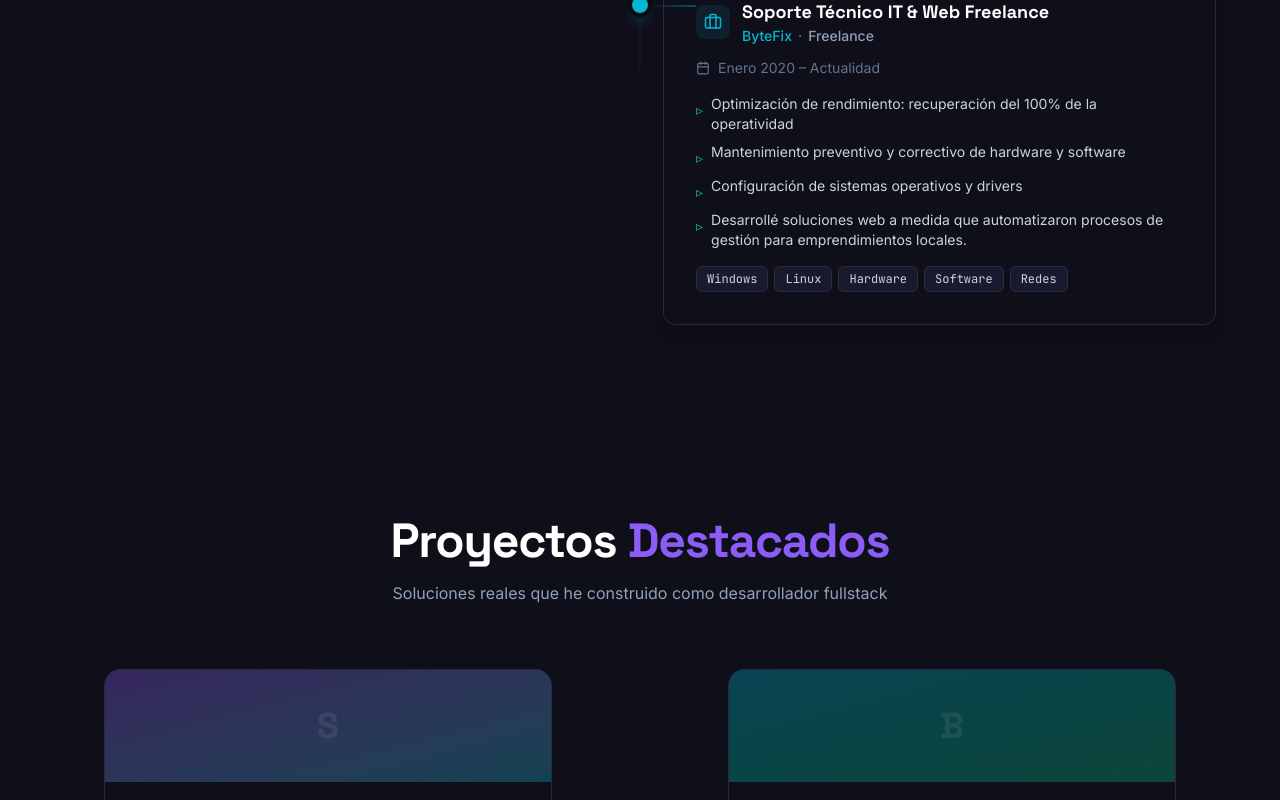
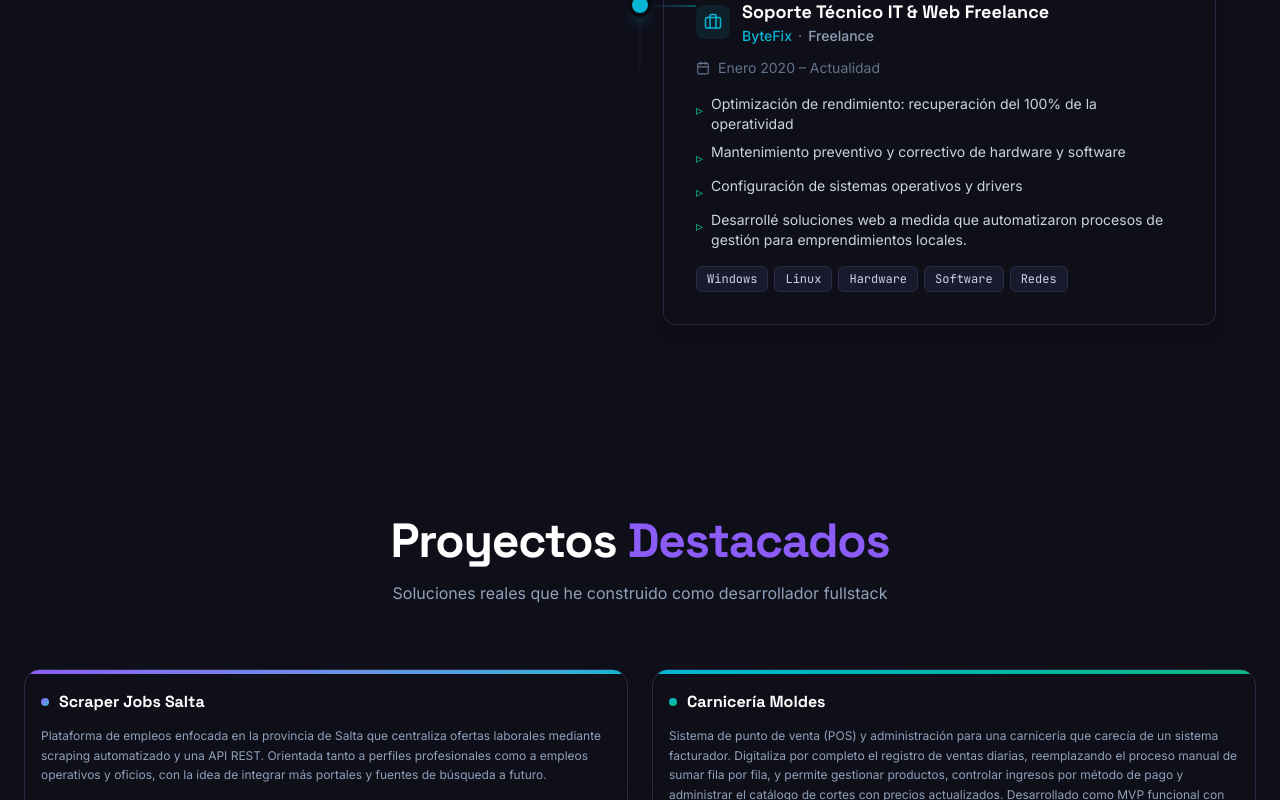
Before and after one commit to alejandro-uar/my-portfolio, a React (Vite) app: page / in a window 1280 px wide. Shown: the part 2781-3581 px from the top of the page. Built offline with nearby package versions, Linux system fonts and the light colour scheme.

Commit message:
Refactor code v2

```diff
--- a/src/components/layout/Footer/Footer.jsx
+++ b/src/components/layout/Footer/Footer.jsx
@@ -21,10 +21,6 @@ const Footer = () => {
             <div className="flex items-center gap-2 text-sm">
               <Mail size={16} className="text-brand-cyan" />
               <span>{footerInfo.email}</span>
-            </div>
-            <div className="flex items-center gap-2 text-sm">
-              <Phone size={16} className="text-brand-cyan" />
-              <span>{footerInfo.phone}</span>
             </div>
           </FooterColumn>
 
--- a/src/components/sections/About/AboutAvailability.jsx
+++ b/src/components/sections/About/AboutAvailability.jsx
@@ -9,7 +9,7 @@ const availabilityItems = [
   {
     icon: Clock,
     label: "Modalidad",
-    value: "Remoto / Presencial (Salta)"
+    value: "Remoto / Presencial"
   },
   {
     icon: Zap,
--- a/src/components/sections/About/AboutProfile.jsx
+++ b/src/components/sections/About/AboutProfile.jsx
@@ -5,7 +5,7 @@ const AboutProfile = () => {
       <div className="lg:col-span-5 bg-deep-800/80 border border-border-500 rounded-xl p-6 shadow-lg">
         <div className="space-y-4 text-slate-300 leading-relaxed">
           <p>
-            Soy un Developer Web con experiencia en la creación de interfaces de usuario y el desarrollo de servicios backend mediante APIs REST. Mi enfoque principal está en el desarrollo backend con tecnologías como Node.js, NestJS y Express, complementando mi perfil con experiencia práctica en el frontend utilizando React y Next.js.
+            Soy un Developer Web con experiencia en la creación de interfaces de usuario y el desarrollo de servicios backend. Mi enfoque principal está en el desarrollo backend con tecnologías como Node.js, NestJS y Express, complementando mi perfil con experiencia práctica en el frontend utilizando React y Next.js.
           </p>
           <p>
             Además, cuento con una base técnica sólida en soporte IT, redes y sistemas operativos Windows/Linux. Esta combinación me permite abordar proyectos con una visión integral.
--- a/src/components/sections/Educations/educationData.js
+++ b/src/components/sections/Educations/educationData.js
@@ -1,4 +1,10 @@
 const educationData = [
+  {
+    title: "Técnico universitario en infraestructuras Cloud & Devops",
+    institution: "UPATECO - Universidad Provincial de Tecnología y Ciencias Aplicadas",
+    period: "2026 - en curso",
+    type: "Técnico Universitario",
+  },
   {
     title: "Full Stack Web Developer",
     subtitle: "Especialidad Backend",
--- a/src/components/sections/Hero/Hero.jsx
+++ b/src/components/sections/Hero/Hero.jsx
@@ -52,7 +52,7 @@ const Hero = ({ onScroll }) => {
 
           <a
             href="/cv.pdf"
-            download
+            download="AlejandroLuna-cv"
             className="inline-flex items-center gap-2 px-8 py-4 border border-brand-amber/50 text-brand-amber rounded-lg font-medium hover:bg-brand-amber/10 hover:border-brand-amber transition-all"
           >
             <Download size={18} />
--- a/src/components/sections/Projects/ProjectCard.jsx
+++ b/src/components/sections/Projects/ProjectCard.jsx
@@ -2,18 +2,14 @@ import { ExternalLink } from "lucide-react"
 import useReveal from "../../../hooks/useReveal"
 
 const gradients = [
-  "from-brand-violet/40 to-brand-cyan/40",
-  "from-brand-cyan/40 to-brand-emerald/40",
-  "from-brand-violet/40 to-brand-emerald/40",
-  "from-brand-cyan/40 to-brand-violet/40",
+  "from-brand-violet to-brand-cyan",
+  "from-brand-cyan to-brand-emerald",
+  "from-brand-violet to-brand-emerald",
+  "from-brand-cyan to-brand-violet",
 ]
 
-const animations = [
-  "animate-fade-in-left",
-  "animate-fade-in-right",
-  "animate-fade-in-right",
-  "animate-fade-in-left",
-]
+const getAnimation = (index) =>
+  index % 2 === 0 ? "animate-fade-in-left" : "animate-fade-in-right"
 
 const borderAccents = [
   "hover:border-brand-cyan/50",
@@ -28,63 +24,58 @@ const ProjectCard = ({ project, index }) => {
   return (
     <div
       ref={ref}
-      className={`bg-deep-800/80 backdrop-blur border border-border-500 rounded-2xl overflow-hidden flex flex-col group hover:scale-[1.02] hover:shadow-xl transition-all duration-300 w-full max-w-md mx-auto ${
+      className={`bg-deep-800/80 backdrop-blur border border-border-500 rounded-2xl overflow-hidden flex flex-col group hover:-translate-y-1 hover:shadow-xl transition-all duration-300 w-full ${
         borderAccents[index % borderAccents.length]
       } ${
-        isVisible ? animations[index % animations.length] : "opacity-0"
+        isVisible ? getAnimation(index) : "opacity-0"
       }`}
       style={{ animationDelay: `${index * 0.12}s` }}
     >
-      <div
-        className={`h-28 bg-gradient-to-br ${gradients[index % gradients.length]} flex items-center justify-center relative overflow-hidden`}
-      >
-        <div className="absolute inset-0 bg-deep-900/20 group-hover:opacity-0 transition-opacity duration-500" />
-        <div className="absolute inset-0 opacity-0 group-hover:opacity-100 transition-opacity duration-500 bg-gradient-to-br from-brand-cyan/10 to-brand-violet/10" />
-        <span className="text-4xl font-black text-white/10 select-none font-heading group-hover:scale-110 group-hover:text-white/20 transition-all duration-500">
-          {project.title.charAt(0)}
-        </span>
-      </div>
+      <div className={`h-1 bg-gradient-to-r ${gradients[index % gradients.length]}`} />
 
-      <div className="p-4 flex flex-col gap-2 flex-1">
-        <h3 className="text-base font-bold text-white font-heading">
-          {project.title}
-        </h3>
+      <div className="p-4 flex flex-col gap-3 flex-1">
+        <div className="flex items-center gap-2.5">
+          <div className={`w-2 h-2 rounded-full bg-gradient-to-br ${gradients[index % gradients.length]}`} />
+          <h3 className="text-base font-bold text-white font-heading">
+            {project.title}
+          </h3>
+        </div>
 
-        <p className="text-slate-300 text-xs leading-relaxed">
+        <p className="text-slate-400 text-xs leading-relaxed">
           {project.description}
         </p>
 
         {project.highlights && project.highlights.length > 0 && (
-          <ul className="space-y-0.5 text-xs text-slate-300">
+          <ul className="space-y-1 text-xs text-slate-400">
             {project.highlights.map((item, i) => (
               <li key={i} className="flex items-start gap-2">
-                <span className="text-brand-emerald mt-0.5 shrink-0">▹</span>
+                <span className="text-brand-emerald mt-1 shrink-0">▹</span>
                 {item}
               </li>
             ))}
           </ul>
         )}
 
-        <div className="flex flex-wrap gap-1 mt-1">
+        <div className="flex flex-wrap gap-1.5 mt-auto pt-2">
           {project.tech.map((tech, i) => (
             <span
               key={i}
-              className="px-2 py-0.5 text-[11px] font-mono rounded-md bg-surface-700/80 border border-border-500 text-slate-300"
+              className="px-2 py-0.5 text-[10px] font-mono rounded-full bg-surface-700/60 border border-border-500 text-slate-400"
             >
               {tech}
             </span>
           ))}
         </div>
 
-        <div className="flex gap-2 mt-auto pt-2">
+        <div className="flex gap-2 pt-2">
           {project.demoUrl && (
             <a
               href={project.demoUrl}
               target="_blank"
               rel="noopener noreferrer"
-              className="flex justify-center w-full gap-1.5 px-3 py-1.5 bg-gradient-to-r from-brand-violet to-brand-cyan rounded-lg text-xs hover:shadow-lg hover:shadow-brand-cyan/20 transition-all"
+              className="flex justify-center w-full gap-1.5 px-3 py-1.5 bg-gradient-to-r from-brand-violet to-brand-cyan rounded-lg text-xs font-medium hover:shadow-lg hover:shadow-brand-cyan/20 transition-all"
             >
-              <ExternalLink size={16} />
+              <ExternalLink size={14} />
               Demo
             </a>
           )}
@@ -93,9 +84,9 @@ const ProjectCard = ({ project, index }) => {
               href={project.githubUrl}
               target="_blank"
               rel="noopener noreferrer"
-              className="flex justify-center w-full gap-1.5 px-3 py-1.5 border border-border-400 rounded-lg text-xs text-slate-300 hover:bg-surface-700/60 hover:border-slate-500 transition-all"
+              className="flex justify-center w-full gap-1.5 px-3 py-1.5 border border-border-400 rounded-lg text-xs text-slate-400 hover:bg-surface-700/60 hover:border-slate-500 transition-all"
             >
-              <ExternalLink size={16} />
+              <ExternalLink size={14} />
               Código
             </a>
           )}
--- a/src/components/sections/Projects/Projects.jsx
+++ b/src/components/sections/Projects/Projects.jsx
@@ -20,7 +20,7 @@ const Projects = () => {
           </p>
         </div>
 
-        <div className="grid gap-4 grid-cols-1 md:grid-cols-2">
+        <div className="grid gap-6 grid-cols-1 md:grid-cols-2 items-stretch">
           {projectsData.map((project, index) => (
             <ProjectCard
               key={index}
--- a/src/components/sections/Projects/projectsData.js
+++ b/src/components/sections/Projects/projectsData.js
@@ -18,6 +18,26 @@ const projectsData = [
     ],
     image: "/projects/scraper-jobs.jpg",
     demoUrl: "https://scraper-frontend-salta.vercel.app/",
+    githubUrl: "",
+  },
+  {
+    title: "Carnicería Moldes",
+    description:
+      "Sistema de punto de venta (POS) y administración para una carnicería que carecía de un sistema facturador. Digitaliza por completo el registro de ventas diarias, reemplazando el proceso manual de sumar fila por fila, y permite gestionar productos, controlar ingresos por método de pago y administrar el catálogo de cortes con precios actualizados. Desarrollado como MVP funcional con miras a incorporar facturación electrónica y módulo de pedidos a futuro.",
+    highlights: [
+      "POS interactivo con búsqueda de productos y cálculo de precio por peso en kg",
+      "Panel administrativo con catálogo de productos y reporte de ventas filtrado por método de pago",
+      "Mock API integrada con datos de prueba para demostración sin backend",
+    ],
+    tech: [
+      "React",
+      "Vite",
+      "Tailwind CSS",
+      "React Router",
+      "JavaScript (JSX)",
+    ],
+    image: "/projects/carniceria.jpg",
+    demoUrl: "https://carniceria-frontend-five.vercel.app/",
     githubUrl: "",
   },
   {
@@ -43,26 +63,6 @@ const projectsData = [
     githubUrl: "",
   },
   {
-    title: "Carnicería Moldes",
-    description:
-      "Sistema de punto de venta (POS) y administración para una carnicería que carecía de un sistema facturador. Digitaliza por completo el registro de ventas diarias, reemplazando el proceso manual de sumar fila por fila, y permite gestionar productos, controlar ingresos por método de pago y administrar el catálogo de cortes con precios actualizados. Desarrollado como MVP funcional con miras a incorporar facturación electrónica y módulo de pedidos a futuro.",
-    highlights: [
-      "POS interactivo con búsqueda de productos y cálculo de precio por peso en kg",
-      "Panel administrativo con catálogo de productos y reporte de ventas filtrado por método de pago",
-      "Mock API integrada con datos de prueba para demostración sin backend",
-    ],
-    tech: [
-      "React",
-      "Vite",
-      "Tailwind CSS",
-      "React Router",
-      "JavaScript (JSX)",
-    ],
-    image: "/projects/carniceria.jpg",
-    demoUrl: "",
-    githubUrl: "",
-  },
-  {
     title: "MyCloset",
     description:
       "Plataforma colaborativa que transforma el vestuario físico en un clóset digital inteligente, optimizando la creación de outfits diarios. Como responsable del backend, diseñé la arquitectura de servicios y la lógica de negocio que hacen posible una experiencia de usuario fluida, segura y automatizada desde el registro hasta el procesamiento de pagos.",
```
Also changed, not shown: 1 other file (tests, documents, lock files or other folders).
